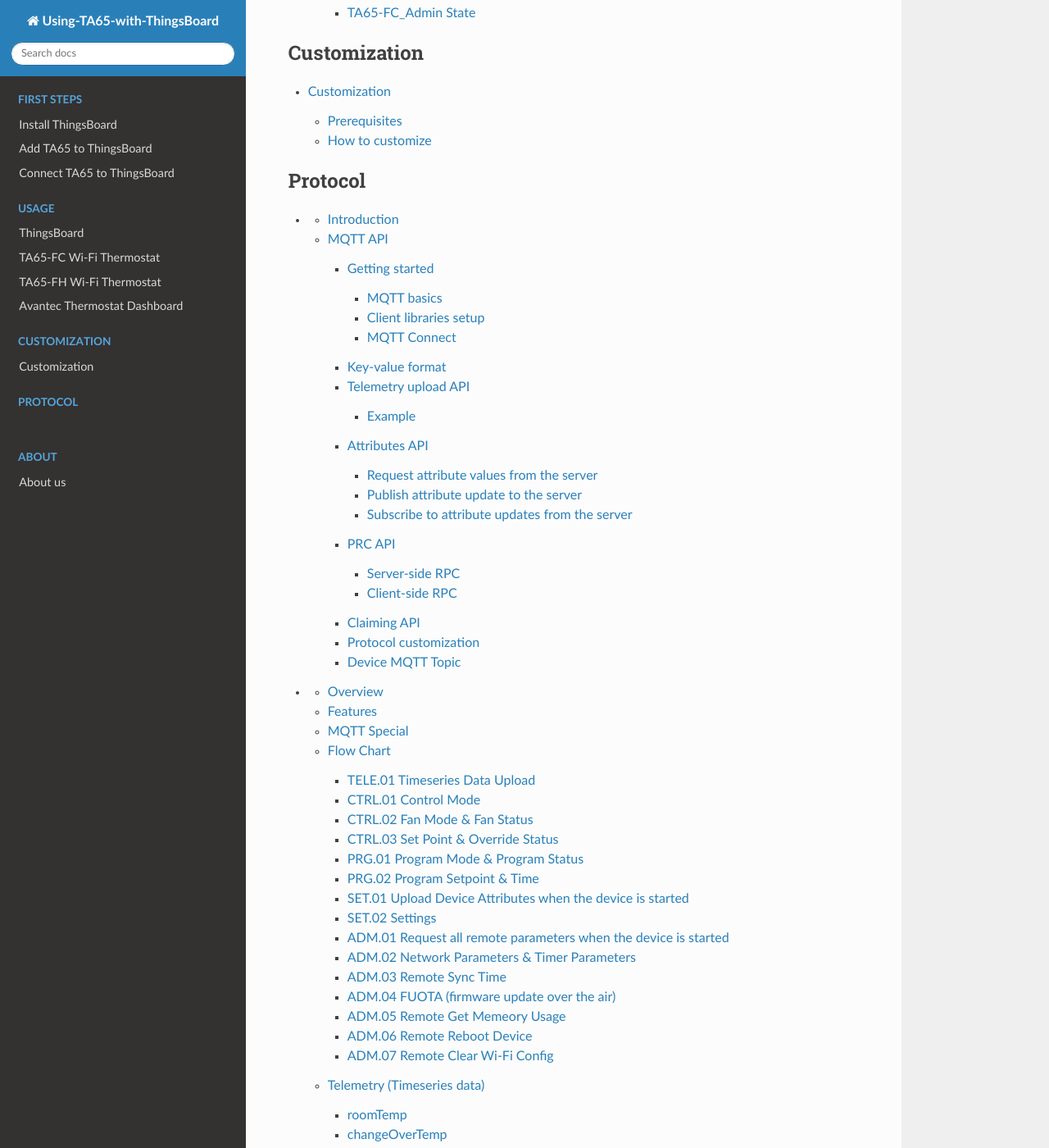
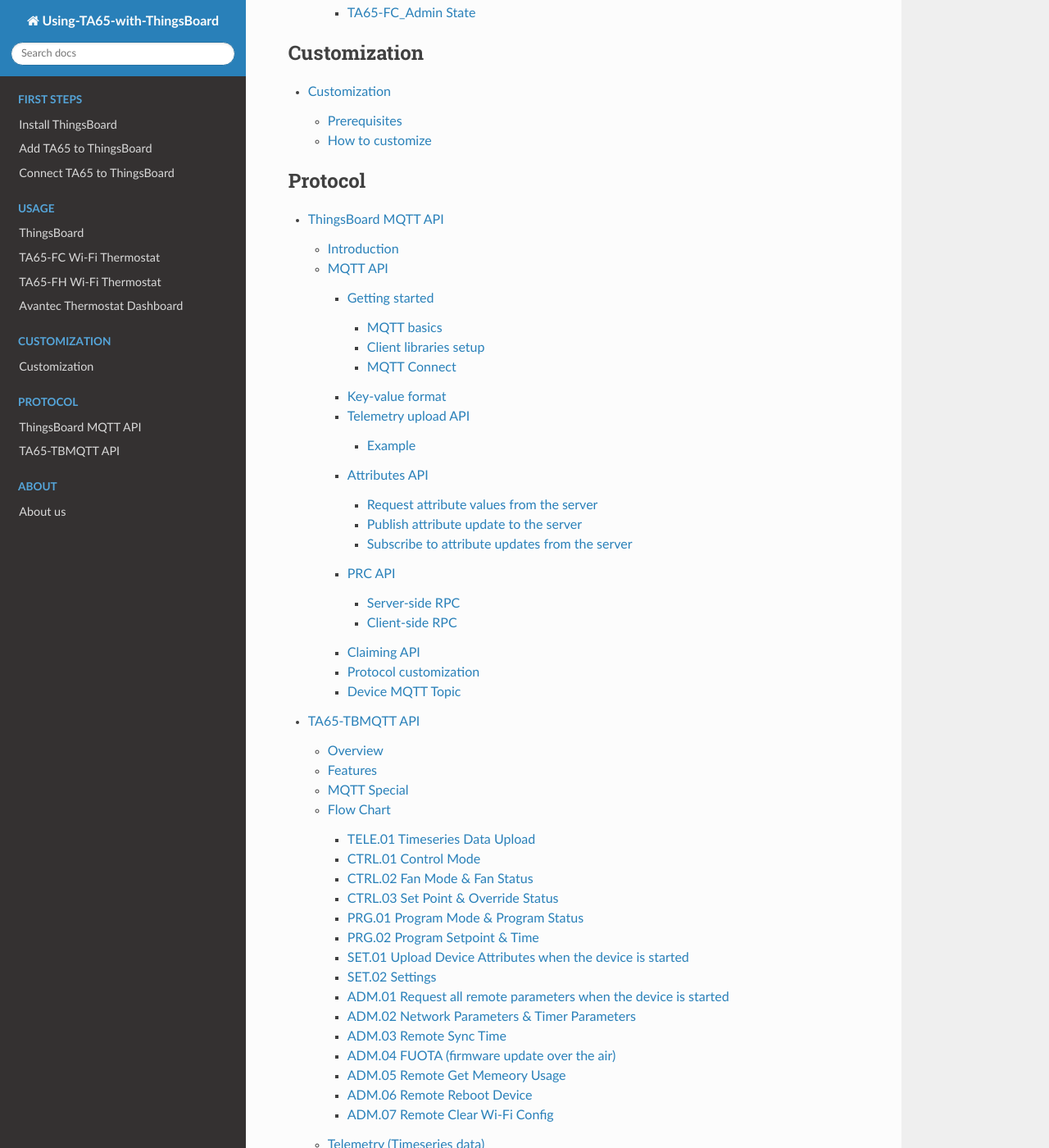
Before and after one commit to avantec-iot/avantec-thingsboard, a Sphinx documentation site: the page built from docs/index.rst, in a window 1280 px wide and 1400 px high, scrolled down 2924 px. Shown: the whole window at 82% size. Built offline with Sphinx 7.4.7 and the Read the Docs theme 2.0.0, drawn with Linux system fonts in a browser that asks for light colours.

Commit message:
Initial commit

```diff
--- a/docs/conf.py
+++ b/docs/conf.py
@@ -32,12 +32,13 @@
 # ones.
 extensions = ['recommonmark']
 extensions = ['sphinx.ext.autodoc']
-extensions = ['sphinxcontrib.plantuml']
+extensions = ['plantweb.directive']
+# extensions = ['sphinxcontrib.plantuml']
 
 #plantuml = 'java -jar plantuml.1.2020.15.jar'
-import os
-plantuml_relative_path_ = r'tool\plantuml.1.2020.15.jar'
-plantuml = 'java -jar ' + os.path.join(os.path.abspath(os.getcwd()), plantuml_relative_path_)
+## import os
+## plantuml_relative_path_ = r'tool\plantuml.1.2020.15.jar'
+## plantuml = 'java -jar ' + os.path.join(os.path.abspath(os.getcwd()), plantuml_relative_path_)
 
 # Add any paths that contain templates here, relative to this directory.
 templates_path = ['_templates']
--- a/docs/index.rst
+++ b/docs/index.rst
@@ -76,8 +76,8 @@
    :maxdepth: 4
    :caption: Protocol
 
-    </protocol/thingsboard-mqtt-api>
-    </protocol/ta65-mqtt-api>
+   ThingsBoard MQTT API </protocol/thingsboard-mqtt-api>
+   TA65-TBMQTT API </protocol/ta65-mqtt-api>
 
 
 .. toctree::
--- a/docs/protocol/ta65-mqtt-api.rst
+++ b/docs/protocol/ta65-mqtt-api.rst
@@ -1,11 +1,11 @@
-TA65-MQTT API reference
-#######################
+TA65-TBMQTT API reference
+##########################
 
 
 Overview
 ========
 
-TA65-MQTT is an implementation of MQTT protocol client (MQTT is a lightweight publish/subscribe messaging protocol).
+TA65-TBMQTT is an implementation of ThingsBoard MQTT protocol client (MQTT is a lightweight publish/subscribe messaging protocol).
 
 .. uml::
 
@@ -18,7 +18,7 @@
    node "\nServer-side Application\n" as TBApp {
    }
 
-   TBSrv <-down-> TBDev : <color:#FF0000> **TA65-MQTT API** </color>
+   TBSrv <-down-> TBDev : <color:#FF0000> **TA65-TBMQTT API** </color>
    TBSrv <-down-> TBApp : REST API, Websocket API
 
 
--- a/requirements.txt
+++ b/requirements.txt
@@ -1 +1 @@
-sphinxcontrib-plantuml
+plantweb
```
Also changed, not shown: README.md (+1 -0 lines), 1 other file.
